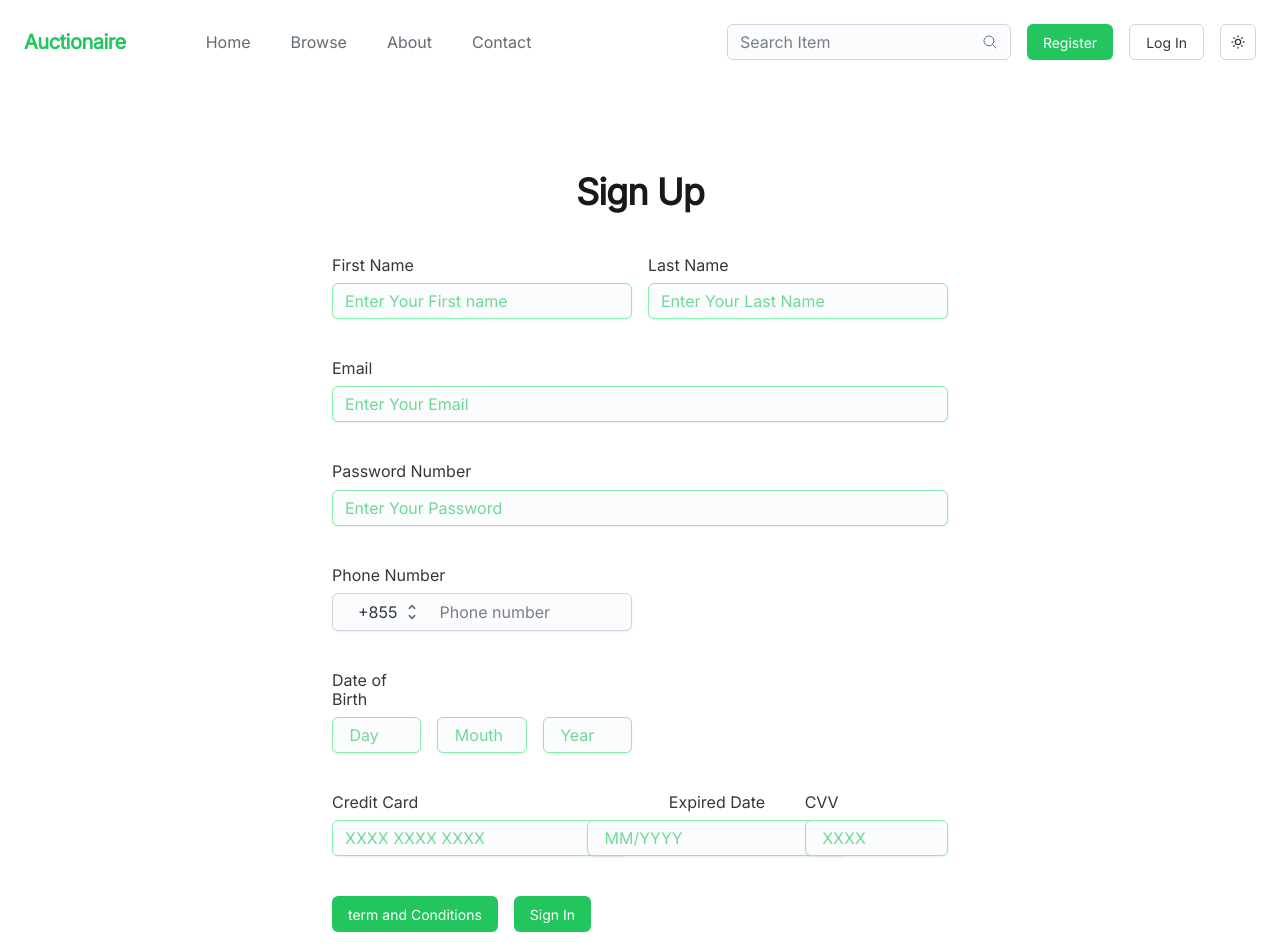
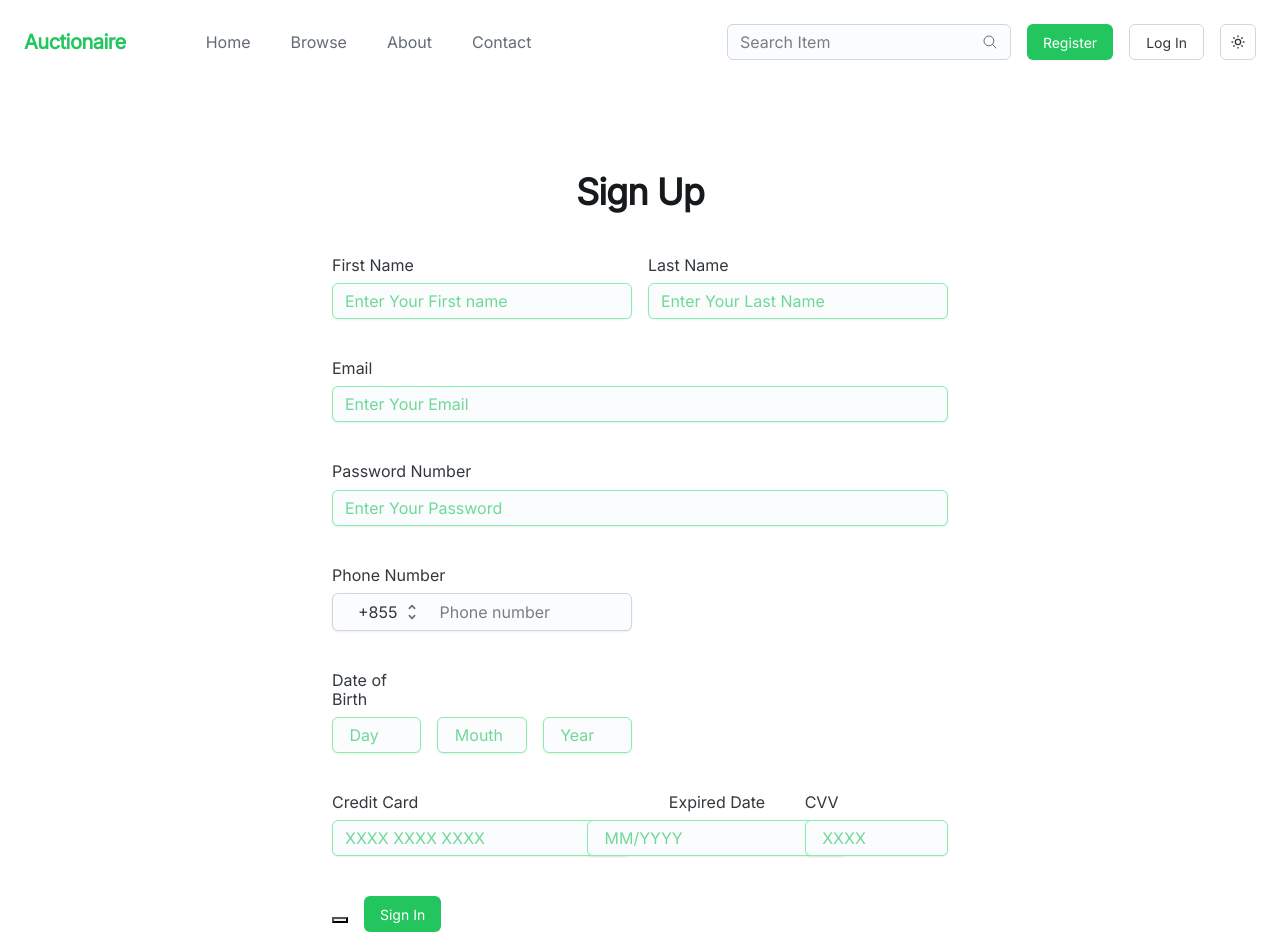
Before and after one commit to SeryVathana/WCT_Project_MUI, a React (Vite) app: page / in a window 1280 px wide. Shown: the top 952 px of the page. Built offline with nearby package versions, Linux system fonts and the light colour scheme.

Commit message:
Update SignUp.jsx

```diff
--- a/src/pages/SignUp.jsx
+++ b/src/pages/SignUp.jsx
@@ -87,11 +87,11 @@ export default function SignUp() {
 
           <Stack alignItems={'center'} direction={"row"} gap={2} >
 
-              <Stack >
-              <Button>
-              term and Conditions
-              </Button>
-              </Stack>
+              <Box>
+              <button>
+
+              </button>
+              </Box>
 
               <Stack>
               <Button>
```
